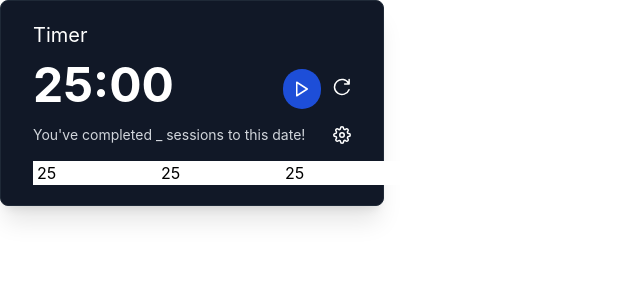
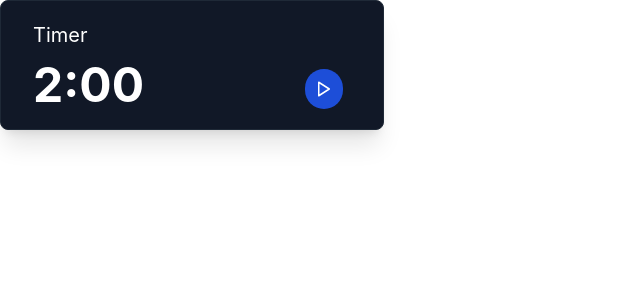
Before and after one commit to michvong/ghibli-pod, a React (Create React App) app: page /timer in a window 1280 px wide. Shown: the top 300 px of the page, without its empty margins (0-640 px from the left). Built offline with nearby package versions, Linux system fonts and the light colour scheme.

Commit message:
Refactor timer logic

```diff
--- a/src/components/tools/Timer.js
+++ b/src/components/tools/Timer.js
@@ -1,41 +1,48 @@
-import React from 'react';
+import React, { useEffect } from 'react';
 import { useState } from 'react';
 
 import Play from '../../icons/Play';
 import Pause from '../../icons/Pause';
-import Restart from '../../icons/Restart';
-import Settings from '../../icons/Settings';
 
 export default function Timer() {
-    const DEFAULT_MINUTES = "25";
-    const SECONDS_RESET = 60;
-    const DISPLAY_SECONDS_RESET = 59;
+    const DEFAULT_TIMER_LENGTH = 120;
+    // const DEFAULT_TIMER_LENGTH = 25 * 60;
 
-    let timerId;
+    const [timerLengthInSeconds, setTimerLengthInSeconds] = useState(DEFAULT_TIMER_LENGTH);
+    const [isPlaying, setIsPlaying] = useState(false);
+    const [intervalId, setIntervalId] = useState();
+    const [formattedTime, setFormattedTime] = useState("2:00");
 
-    let [minutes, setMinutes] = useState(25);
-    let [seconds, setSeconds] = useState(60);
-    let [displaySeconds, setDisplaySeconds] = useState(0);
-    let [displayMinutes, setDisplayMinutes] = useState(25);
-    let [isPlaying, setIsPlaying] = useState(false);
+    useEffect(() => {
+        if (timerLengthInSeconds === 0) {
+            setIsPlaying(false);
+            clearInterval(intervalId);
+            setTimerLengthInSeconds(DEFAULT_TIMER_LENGTH);
+        }
+    }, [timerLengthInSeconds, intervalId]);
+
+    useEffect(() => {
+        setFormattedTime(getFormattedTime());
+    });
+
 
     function pad(num) {
         return (num < 10) ? ("0" + num) : num;
     }
 
-    const handleMinutesChange = (minutes) => {
-        if (parseInt(minutes) > 999 || parseInt(minutes) < 1) {
-            console.log("Minutes cannot be " + minutes + ". It must be between 1 and 999.");
-            setMinutes(DEFAULT_MINUTES);
-            setDisplayMinutes(DEFAULT_MINUTES);
-            console.log("Minutes is now " + DEFAULT_MINUTES);
+    // const handleMinutesChange = (minutes) => {
+    //     if (parseInt(minutes) > 999 || parseInt(minutes) < 1) {
+    //         console.log("Minutes cannot be " + minutes + ". It must be between 1 and 999.");
+    //         setMinutes(DEFAULT_TIMER_LENGTH);
+    //         setDisplayMinutes(DEFAULT_TIMER_LENGTH);
+    //         console.log("Minutes is now " + DEFAULT_TIMER_LENGTH);
 
-        } else {
-            console.log("Minutes is now " + minutes);
-            setMinutes(minutes);
-            setDisplayMinutes(minutes);
-        }
-    }
+    //     } else {
+    //         console.log("Minutes is now " + minutes);
+    //         setMinutes(minutes);
+    //         setDisplayMinutes(minutes);
+    //     }
+    // }
 
     const handleShortMinsChange = () => {
 
@@ -53,53 +60,44 @@ export default function Timer() {
     - when user clicks restart, timer should go back to initial value
     - this button will ONLY work if timer is 0 and NOT currently running (use boolean?)
     */
-    const onRestartClick = () => {
-        if (isPlaying !== true) {
-            setDisplayMinutes(minutes);
-            setDisplaySeconds(0);
+    // const onRestartClick = () => {
+    //     if (isPlaying !== true) {
+    //         setDisplayMinutes(minutes);
+    //         setDisplaySeconds(0);
+    //     }
+    // }
+
+    const onTimerToggle = () => {
+        if (!isPlaying) {
+            playTimer();
+        } else {
+            pauseTimer();
         }
     }
 
-    const onTimerToggle = () => {
-        if (!isPlaying) {
-            isPlaying = true;
-            setIsPlaying(true);
-            onPlayHandler();
-        } else {
-            isPlaying = false;
-            setIsPlaying(false);
-            onPauseHandler();
-        }
+    const playTimer = () => {
+        setIsPlaying(true);
+        const timerIntervalId = setInterval(handleTimerInterval, 1000);
+        setIntervalId(timerIntervalId);
     }
 
-    const onPlayHandler = () => {
-        const minToMillisec = minutes * 60000;
-        timerId = setInterval(timerHandler, 1000, minToMillisec);
-        setTimeout(() => { clearInterval(timerId);  }, minToMillisec);
-    }
-
-    const onPauseHandler = () => {
+    const pauseTimer = () => {
+        setIsPlaying(false);
+        clearInterval(intervalId);
         console.log("Timer was paused.");
     }
 
-    const timerHandler = () => {
-        if (seconds === 0) {
-            displaySeconds = 59;
-            seconds = 60;
-        }
+    const handleTimerInterval = () => {
+        setTimerLengthInSeconds(timerLengthInSeconds => timerLengthInSeconds - 1);
+        getFormattedTime();
+    }
 
-        if (seconds === 60) {
-            displaySeconds = 59;
-            displayMinutes--;
-            setDisplayMinutes(displayMinutes);
-        }
+    const getFormattedTime = () => {
+        const formattedMinutes = Math.floor(timerLengthInSeconds / 60);
+        const formattedSeconds = timerLengthInSeconds % 60;
 
-        if (seconds !== 60) {
-            displaySeconds--;
-        }
-
-        seconds--;
-        setDisplaySeconds(displaySeconds);
+        // setFormattedTime(formattedTime => formattedMinutes + ":" + pad(formattedSeconds));
+        return formattedMinutes + ":" + pad(formattedSeconds);
     }
 
     /* idea: after work timer completes, transition to break
@@ -116,19 +114,20 @@ export default function Timer() {
             {/* <svg xmlns="http://www.w3.org/2000/svg" width="32" height="32" viewBox="0 0 24 24" fill="none" stroke="#ffffff" stroke-width="2" stroke-linecap="round" stroke-linejoin="round"><circle cx="12" cy="12" r="10"></circle><polyline points="12 6 12 12 16 14"></polyline></svg> */}
 
             <div class="flex justify-between text-white">
-                <h3 class="mt-3 text-5xl font-bold text-white">{displayMinutes}:{pad(displaySeconds)}</h3>
+                <h3 class="mt-3 text-5xl font-bold text-white">{formattedTime}</h3>
+                {/* <h3 class="mt-3 text-5xl font-bold text-white">{displayMinutes}:{pad(displaySeconds)}</h3> */}
                 <div class="flex space-x-1">
                     <button onClick={onTimerToggle} type="button" class="mt-5 text-white bg-blue-700 hover:bg-blue-800 focus:ring-4 focus:outline-none focus:ring-blue-300 font-medium rounded-full text-sm p-2.5 text-center inline-flex items-center mr-2 dark:bg-blue-600 dark:hover:bg-blue-700 dark:focus:ring-blue-800">
                         {isPlaying? <Pause /> : <Play />}
                     </button>
 
-                    <button onClick={onRestartClick} type="button" class="mt-4">
+                    {/* <button onClick={onRestartClick} type="button" class="mt-4">
                         <Restart />
-                    </button>
+                    </button> */}
                 </div>
             </div>
 
-            <div class="flex justify-between">
+            {/* <div class="flex justify-between">
                 <p class="mt-4 text-sm text-gray-300">
                     You've completed _ sessions to this date!
                 </p>
@@ -168,7 +167,7 @@ export default function Timer() {
                     max={999999}
                     onChange={(e) => handleMinutesChange(e.target.value)}
                 />
-            </div>
+            </div> */}
         </div>
     )
 }
```
